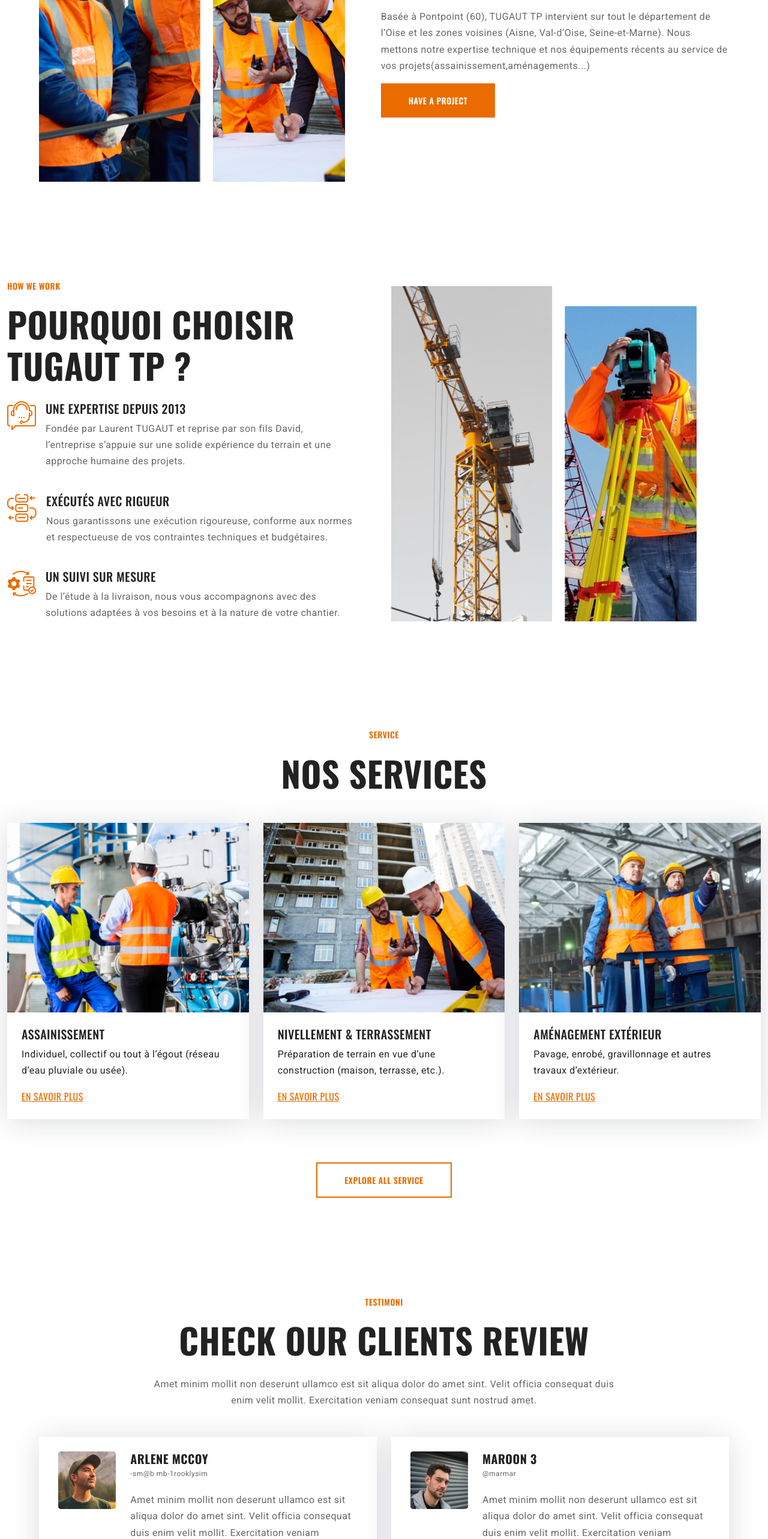
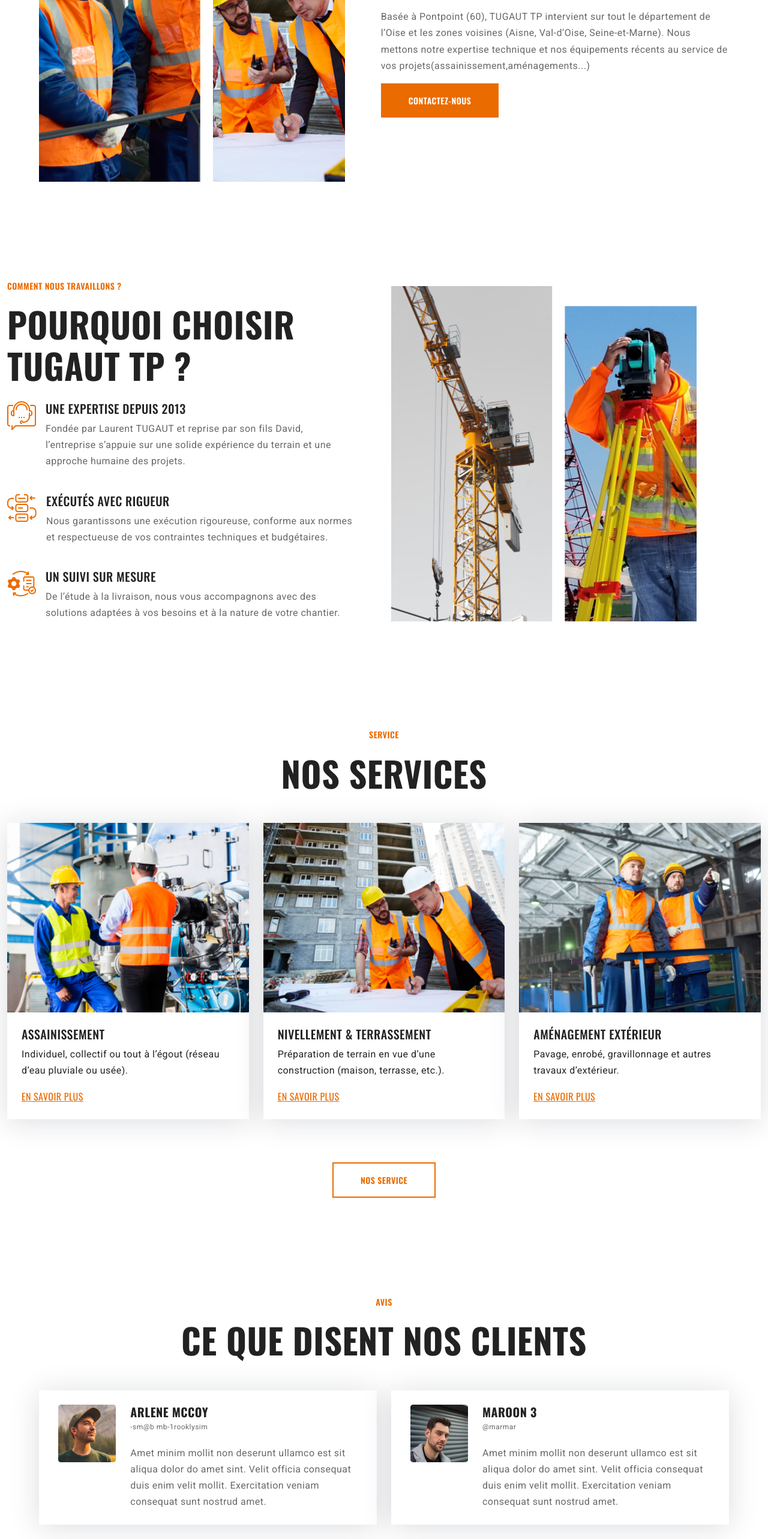
Before and after one commit to YoanGvs/tugautTPV3, a React (Create React App) app: page / in a window 1280 px wide. Shown: the part 1100-3666 px from the top of the page at 60% size. Built offline with nearby package versions, Linux system fonts and the light colour scheme.

Commit message:
💄 Mise à jour des textes dans les sections Footer, About, Service, Step et Testimonial pour une meilleure clarté et cohérence linguistique

```diff
--- a/src/component/Other/Footer.jsx
+++ b/src/component/Other/Footer.jsx
@@ -16,7 +16,7 @@
               conformes aux normes environnementales.{" "}
             </p>
           </div>
-          <div className="col-6 col-md-3 col-lg-3 mb-4 mb-md-0 footer__links">
+          {/*           <div className="col-6 col-md-3 col-lg-3 mb-4 mb-md-0 footer__links">
             <h5 className="semi-bold font__size--14 text__14-1024 text-uppercase mb-3 text-center text-md-start">
               links
             </h5>
@@ -46,14 +46,14 @@
                   project
                 </NavLink>
               </li>
-              {/* <li>
+              <li>
                 <NavLink
                   to="/news"
                   className="semi-bold font__size--14 text__14-1024 color__black text-uppercase opacity__7 hover"
                 >
                   news
                 </NavLink>
-              </li> */}
+              </li>
               <li>
                 <NavLink
                   to="/contact"
@@ -63,9 +63,9 @@
                 </NavLink>
               </li>
             </ul>
-          </div>
+          </div> */}
           <div className="col-12 col-md-6 col-lg-5 mb-4 mb-md-0 footer__contact text-center text-md-start">
-            {/* <h5 className="semi-bold font__size--14 text__14-1024 text-uppercase mb-3">
+            <h5 className="semi-bold font__size--14 text__14-1024 text-uppercase mb-3">
               nos reseau sociaux
             </h5>
 
@@ -79,7 +79,7 @@
               <a href="#!">
                 <img src="./../images/WA.png" alt="" />
               </a>
-            </div> */}
+            </div>
 
             <div className="mt-4 mt-md-5">
               <h5 className="semi-bold font__size--14 text__14-1024 text-uppercase mb-3 text-center text-md-start">
@@ -99,7 +99,7 @@
               </div>
             </div>
           </div>
-          {/* <div className="col-md-4">
+          <div className="col-md-4">
             <h5 className="semi-bold font__size--14 text__14-1024 text-uppercase mb-3">
               subscribe
             </h5>
@@ -114,7 +114,7 @@
             <button className="semi-bold font__size--14 text__14-1024 color__white text-uppercase btn btn__orange shadow rounded-0">
               send
             </button>
-          </div> */}
+          </div>
         </div>
         <div className="text-center normal roboto font__size--16 text__16-1024 color__gray-1 mt-4 mt-md-5">
           Copyright Tugaut TP. 2025 All Right Reserved
--- a/src/component/Section/About.jsx
+++ b/src/component/Section/About.jsx
@@ -34,7 +34,7 @@
               to="/contact"
               className="semi-bold rounded-0 font__size--14 text__14-1024 btn btn__orange shadow color__white text-uppercase"
             >
-              Have A Project
+              contactez-nous
             </NavLink>
           </div>
         </div>
--- a/src/component/Section/Service.jsx
+++ b/src/component/Section/Service.jsx
@@ -32,7 +32,7 @@
                 to="/service"
                 className="semi-bold font__size--14 text__14-1024 btn btn__outlined--orange color__orange no__opacity rounded-0 shadow text-uppercase"
               >
-                explore all service
+                Nos Service
               </NavLink>
             </div>
           </div>
--- a/src/component/Section/Step.jsx
+++ b/src/component/Section/Step.jsx
@@ -7,7 +7,7 @@
         <div className="row">
           <div className="order-12 order-md-1 col-md-6 my-auto pe-lg-5">
             <p className="semi-bold font__size--14 text__14-1024 color__orange text-uppercase">
-              how we work
+              comment nous travaillons ?
             </p>
             <h3 className="bold font__size--58 text__50-1024 text__50-sm text__50-xs text-uppercase mb-4">
               Pourquoi choisir TUGAUT TP ?
--- a/src/component/Section/Testimonial.jsx
+++ b/src/component/Section/Testimonial.jsx
@@ -6,16 +6,17 @@
       <div className="container">
         <div className="text-center mb-5">
           <p className="semi-bold font__size--14 text__14-1024 color__orange text-uppercase">
-            testimoni
+            AVIS
           </p>
           <h3 className="bold font__size--58 text__50-1024 text__50-sm text__50-xs text-uppercase mb-4">
-            Check Our Clients Review
+            ce que disent nos clients
           </h3>
-          <p className="normal font__size--16 color__gray-1 roboto">
-            Amet minim mollit non deserunt ullamco est sit aliqua dolor do amet sint. Velit
-            officia consequat duis <br className="d-none d-md-block" /> enim velit mollit.
-            Exercitation veniam consequat sunt nostrud amet.
-          </p>
+          {/* <p className="normal font__size--16 color__gray-1 roboto">
+            Amet minim mollit non deserunt ullamco est sit aliqua dolor do amet
+            sint. Velit officia consequat duis{" "}
+            <br className="d-none d-md-block" /> enim velit mollit. Exercitation
+            veniam consequat sunt nostrud amet.
+          </p> */}
         </div>
 
         <div className="row justify-content-center mb-5">
@@ -24,7 +25,11 @@
               <div className="col-lg-6 mb-4 mb-lg-0">
                 <div className="wrapper__card-testimonial">
                   <div className="d-flex align-items-start flex-wrap flex-sm-nowrap">
-                    <img src="./../images/Rectangle 2.png" className="img" alt="" />
+                    <img
+                      src="./../images/Rectangle 2.png"
+                      className="img"
+                      alt=""
+                    />
                     <div className="ms-sm-4 mt-4 mt-sm-0">
                       <h5 className="emdium font__size--20 text__20-1024 text-uppercase mb-0">
                         Arlene Mccoy
@@ -34,9 +39,10 @@
                       </p>
 
                       <p className="normal font__size--16 color__gray-1 roboto mb-0">
-                        Amet minim mollit non deserunt ullamco est sit aliqua dolor do amet sint.
-                        Velit officia consequat duis enim velit mollit. Exercitation veniam
-                        consequat sunt nostrud amet.
+                        Amet minim mollit non deserunt ullamco est sit aliqua
+                        dolor do amet sint. Velit officia consequat duis enim
+                        velit mollit. Exercitation veniam consequat sunt nostrud
+                        amet.
                       </p>
                     </div>
                   </div>
@@ -45,7 +51,11 @@
               <div className="col-lg-6">
                 <div className="wrapper__card-testimonial">
                   <div className="d-flex align-items-start flex-wrap flex-sm-nowrap">
-                    <img src="./../images/Rectangle 2 (1).png" className="img" alt="" />
+                    <img
+                      src="./../images/Rectangle 2 (1).png"
+                      className="img"
+                      alt=""
+                    />
                     <div className="ms-sm-4 mt-4 mt-sm-0">
                       <h5 className="emdium font__size--20 text__20-1024 text-uppercase mb-0">
                         maroon 3
@@ -55,9 +65,10 @@
                       </p>
 
                       <p className="normal font__size--16 color__gray-1 roboto mb-0">
-                        Amet minim mollit non deserunt ullamco est sit aliqua dolor do amet sint.
-                        Velit officia consequat duis enim velit mollit. Exercitation veniam
-                        consequat sunt nostrud amet.
+                        Amet minim mollit non deserunt ullamco est sit aliqua
+                        dolor do amet sint. Velit officia consequat duis enim
+                        velit mollit. Exercitation veniam consequat sunt nostrud
+                        amet.
                       </p>
                     </div>
                   </div>
```
